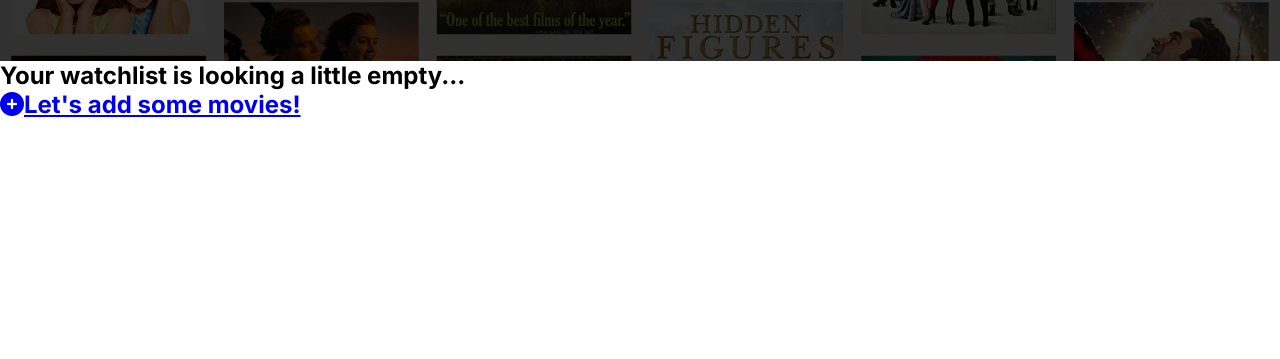
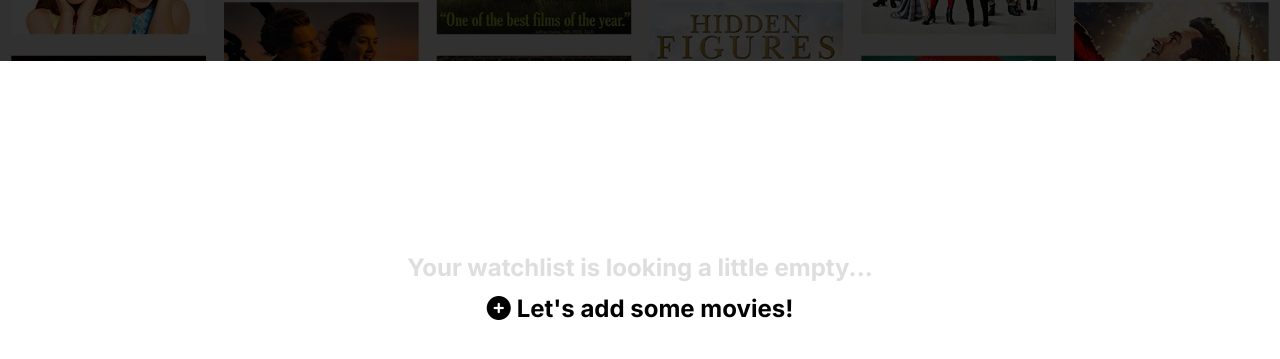
Before and after one commit to gabycode/movie-watchlist-api, a plain HTML site: page watchlist.html in a window 1280 px wide. Shown: the part 119-478 px from the top of the page. Drawn offline with Linux system fonts and the light colour scheme.

Commit message:
Update style.css

```diff
--- a/style.css
+++ b/style.css
@@ -45,7 +45,8 @@ body {
     position: relative;
 }
 
-.top a:hover {
+.top a:hover,
+.top a:focus {
     border-bottom: .5px solid #fff;
 }
 
@@ -203,13 +204,54 @@ form button:focus {
     color: #6b7280;
 }
 
+
+/* W A T C H L I S T */
+
+.watchlist-content {
+    color: #dfdddd;
+    max-width: 550px;
+    text-align: center;
+    margin: 0 auto;
+}
+
+.msg {
+    margin-top: 8em;
+}
+
+.msg-add {
+    color: #000;
+    padding-top: .5em;
+}
+
+.msg-add i {
+    margin-right: .25em;
+    transition: 0.9s;
+}
+
+.msg-add i:hover,
+.msg-add i:focus {
+    transform: rotateZ(180deg);
+}
+
+.msg-add a {
+    color: #000;
+    text-decoration: none;
+    transition: 0.2s;
+}
+
+.msg-add a:hover,
+.msg-add a:focus {
+    color: #424852;
+}
+
 @media (max-width: 576px) {
     .top {
         flex-direction: column;
     }
 
     form,
-    .main-content {
+    .main-content,
+    .watchlist-content {
         width: 90%;
     }
 
```
